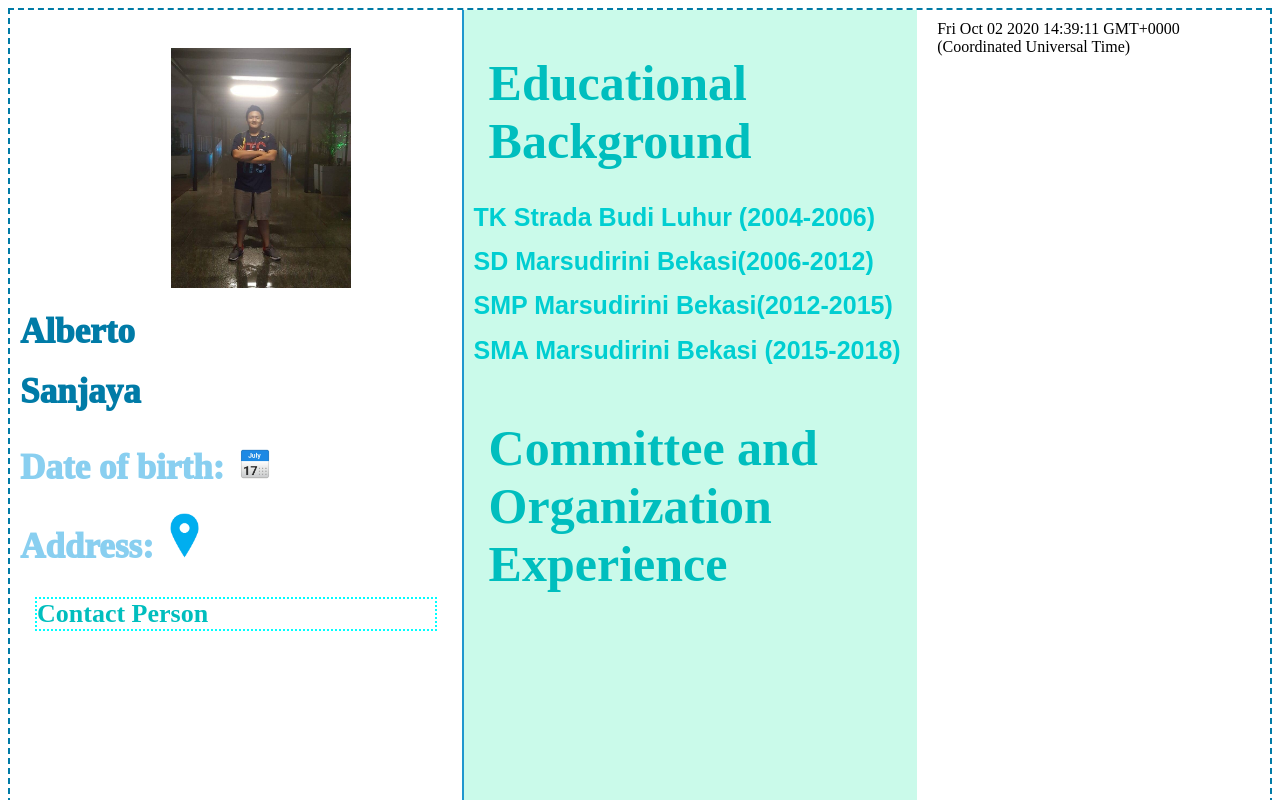
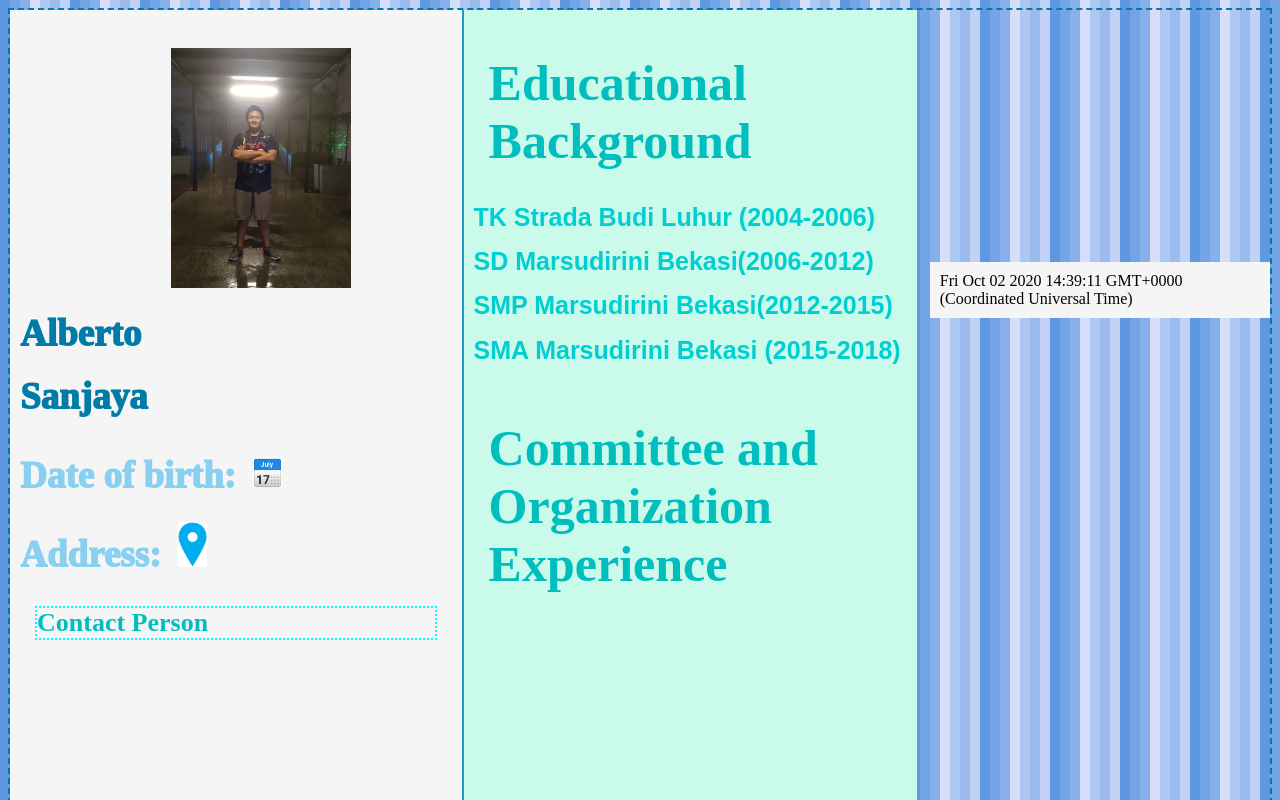
Before and after one commit to Alberto0150/Learning-Web-CV, a plain HTML site: page index.html in a window 1280 px wide. Shown: the top 800 px of the page. Drawn offline with Linux system fonts and the light colour scheme.

Commit message:
Update styleku.css

```diff
--- a/styleku.css
+++ b/styleku.css
@@ -7,6 +7,7 @@ head{
 
 body{
     height: 100%;
+    background-image: repeating-linear-gradient(90deg, rgb(95, 152, 225) 0px, rgb(95, 152, 225) 10px,rgb(115, 164, 229) 10px, rgb(115, 164, 229) 20px,rgb(135, 175, 233) 20px, rgb(135, 175, 233) 30px,rgb(214, 222, 250) 30px, rgb(214, 222, 250) 40px,rgb(174, 199, 242) 40px, rgb(174, 199, 242) 50px,rgb(155, 187, 238) 50px, rgb(155, 187, 238) 60px,rgb(194, 210, 246) 60px, rgb(194, 210, 246) 70px);
 }
 
 p{
@@ -15,7 +16,7 @@ p{
 
 .left p{
     color:#007BA7;
-    font-size:35px ;
+    font-size: 37px ;
     padding-top: 20px;
     font-weight: 1000;
 }
@@ -39,17 +40,28 @@ h2 img{
     font-size: 50px;
 }
 /* drop using transition */
-.cphilang {display: hidden;  opacity: 0;  transition: opacity 0.25s ;}
+.cphilang {display: hidden;  opacity: 0;  transition: 0.25s ;}
 /* Dividing Column */
 *{ box-sizing:border-box ;}
-.column {float: left;padding: 10px}
-.left { width : 36% ; font-size : small; padding-top:1cm ; border-right-style: solid ;border-width: 2px; border-color: rgb(32, 151, 206);}
+.column {float: left;padding: 10px;}
+.left { width : 36% ;
+    font-size : small;
+    padding-top:1cm ;
+    border-right-style: solid ;
+    border-width: 2px;
+    border-color: rgb(32, 151, 206);
+    background-color: whitesmoke;
+}
 .mid {width : 36% ;
     font-size :small;
     height: 100%;
 }
 
-.right{width:27%;margin-left:10px;}
+.right{width:27%;
+    margin-left:1%;
+    background-color: whitesmoke;
+    margin-top: 20%;
+}
 .row:after {content: "";display:table;clear: both;}
 /* Images setting */
 img{ margin-left: 0.2cm}
```
